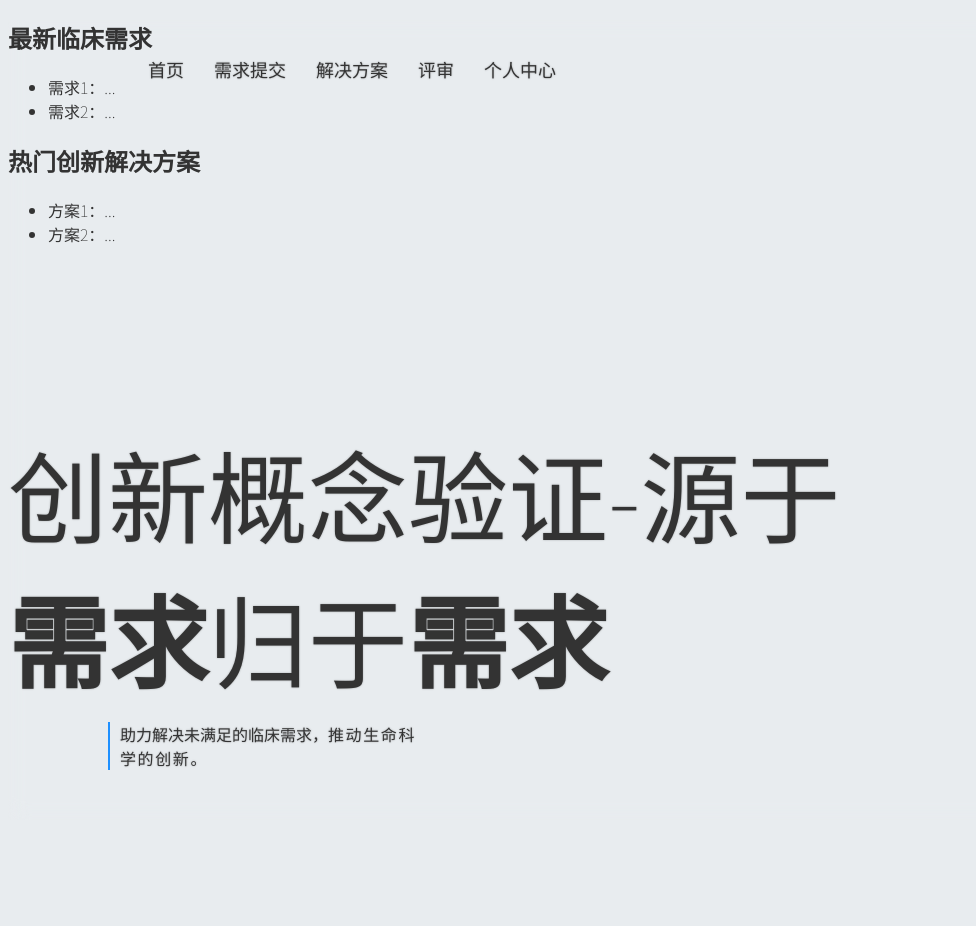
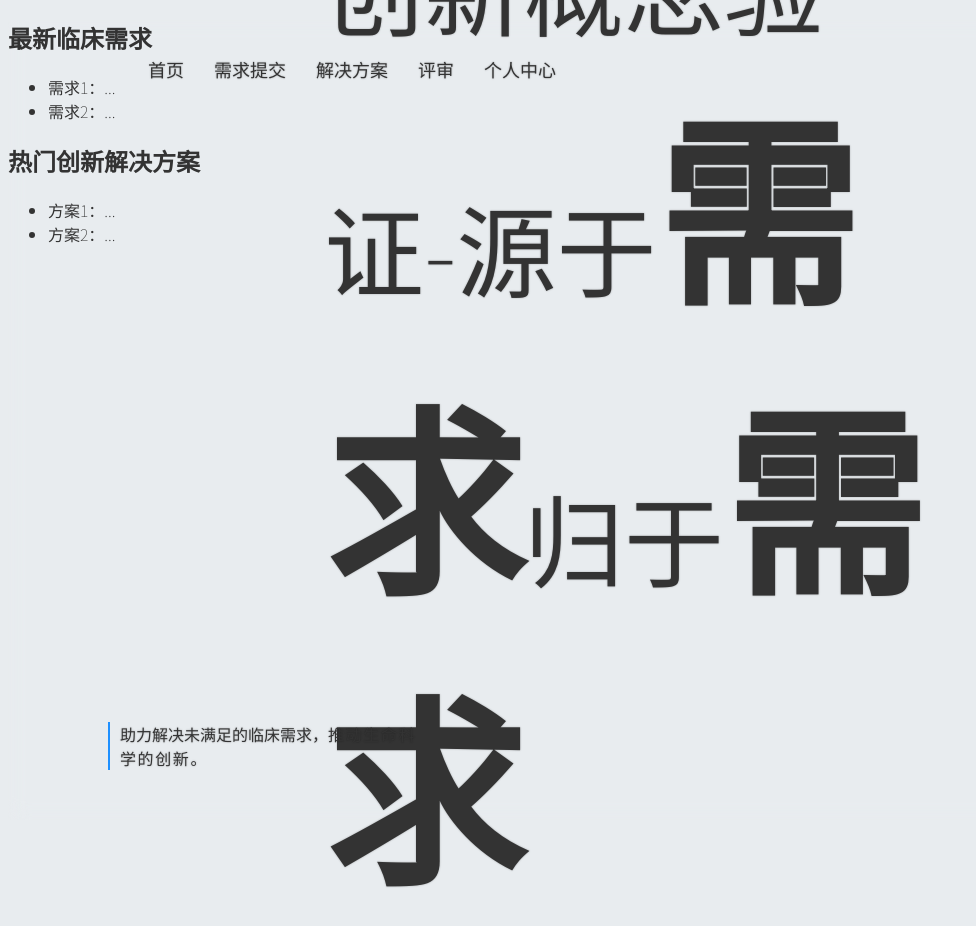
Before and after one commit to carlgeng/poc, a plain HTML site: page index.html in a window 1280 px wide. Shown: the whole page, without its empty margins (0-976 px from the left). Before the commit the page ends 828 px from the top, so only its background shows below. Drawn offline with Linux system fonts and the light colour scheme.

Commit message:
Update styles.css

```diff
--- a/styles.css
+++ b/styles.css
@@ -47,8 +47,9 @@ body {
 /* 标题 */
 .title {
     position: absolute;
-    top: 400px;
-    right: 30%;
+  top: 50%;
+  left: 50%;
+  transform: translate(-50%, -50%);
     color: #333333; /* 深灰色字体 */
     font-size: 100px;
     font-weight: lighter;
@@ -58,6 +59,7 @@ strong {
     font-weight: 700;
 }
 bigstrong {
+    font-size: 200px;
     font-weight: 900;
 }
 em {
```
